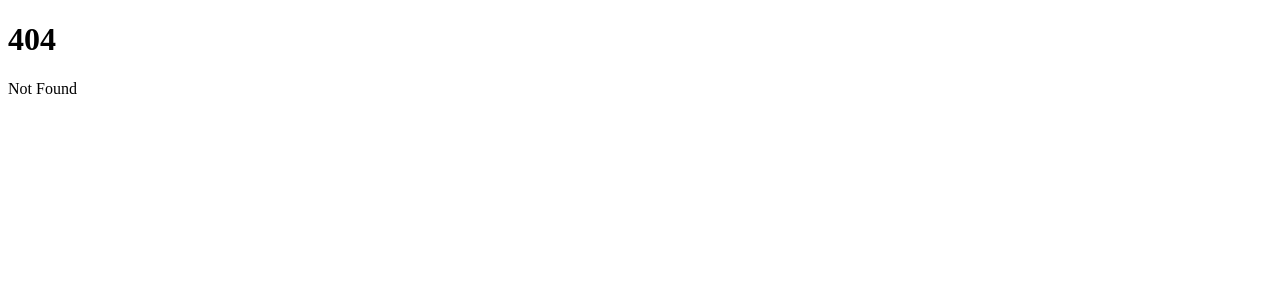
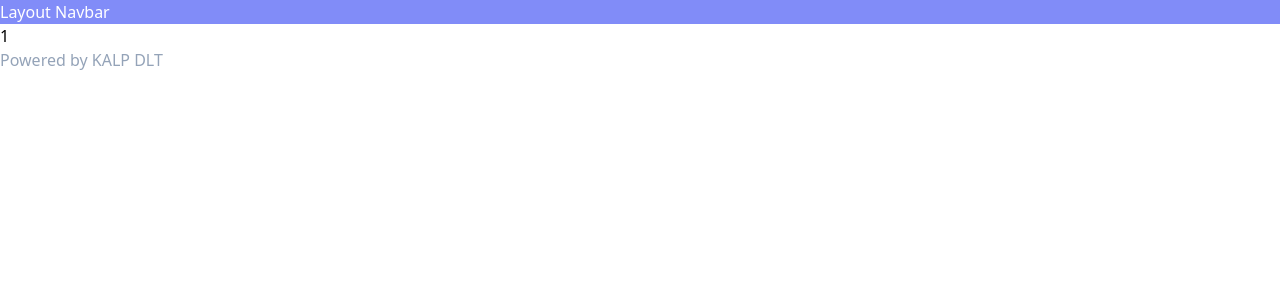
Before and after one commit to gitKashish/buildthon-senior, a SvelteKit app in the folder web-app/: page /1 in a window 1280 px wide. Before the commit this address had no page. Shown: the top 300 px of the page. Built offline with nearby package versions, Linux system fonts and the light colour scheme.

Commit message:
Added tailwindcss, and created ui for homepage

```diff
--- a/web-app/package.json
+++ b/web-app/package.json
@@ -13,8 +13,11 @@
 		"@sveltejs/adapter-auto": "^3.0.0",
 		"@sveltejs/kit": "^2.0.0",
 		"@sveltejs/vite-plugin-svelte": "^4.0.0-next.6",
+		"autoprefixer": "^10.4.20",
+		"postcss": "^8.4.47",
 		"svelte": "^5.0.0-next.1",
 		"svelte-check": "^4.0.0",
+		"tailwindcss": "^3.4.12",
 		"typescript": "^5.0.0",
 		"vite": "^5.0.3"
 	},
--- /dev/null
+++ b/web-app/postcss.config.js
@@ -0,0 +1,7 @@
+export default {
+  plugins: {
+    'postcss-import': {},
+    tailwindcss: {},
+    autoprefixer: {},
+  }
+}
--- /dev/null
+++ b/web-app/src/app.css
@@ -0,0 +1,7 @@
+@tailwind base;
+@tailwind components;
+@tailwind utilities;
+
+html {
+    background-color: rgb(255, 255, 255);
+}
--- a/web-app/src/lib/index.ts
+++ /dev/null
@@ -1 +0,0 @@
-// place files you want to import through the `$lib` alias in this folder.
--- /dev/null
+++ b/web-app/src/routes/+layout.svelte
@@ -0,0 +1,8 @@
+<script lang="ts">
+  import "../app.css";
+  let {children} = $props();
+</script>
+
+<nav class="bg-indigo-400 text-white">Layout Navbar</nav>
+{@render children()}
+<footer class= "text-slate-400">Powered by KALP DLT</footer>
--- a/web-app/src/routes/+page.svelte
+++ b/web-app/src/routes/+page.svelte
@@ -1,2 +1,28 @@
-<h1>Welcome to SvelteKit</h1>
-<p>Visit <a href="https://kit.svelte.dev">kit.svelte.dev</a> to read the documentation</p>
+<script>
+</script>
+
+<div class="flex flex-col gap-4 justify-center items-center min-h-screen p-6">
+    <div class="flex flex-col justify-center items-center text-slate-600 text-6xl min-h-20 font-extrabold">
+        DeVote
+        <div class="flex justify-center items-center text-slate-500 text-xl">
+            Decentralized Voting
+            </div>
+        </div>
+    <div class="w-full max-w-sm space-y-4">
+        <input
+            class="rounded-lg border border-gray-300 p-3 w-full focus:outline-none focus:ring-2 focus:ring-indigo-500"
+            type="text"
+            placeholder="Enter the Poll ID"
+        />
+        <button
+            class="rounded-lg bg-indigo-500 text-white font-medium w-full h-12 hover:bg-indigo-600 transition duration-300 ease-in-out"
+        >
+            Submit
+        </button>
+        <button
+            class="rounded-lg border border-indigo-500 text-indigo-500 font-medium w-full h-12 hover:bg-indigo-500 hover:text-white transition duration-300 ease-in-out"
+        >
+            Create Poll
+        </button>
+    </div>
+</div>
--- /dev/null
+++ b/web-app/src/routes/[pollId]/+page.svelte
@@ -0,0 +1,6 @@
+<script lang="ts">
+    import {page} from '$app/stores';
+    const pollId = $page.params.pollId;
+</script>
+
+<h1>{pollId}</h1>
--- /dev/null
+++ b/web-app/tailwind.config.js
@@ -0,0 +1,8 @@
+/** @type {import('tailwindcss').Config} */
+export default {
+  content: ['./src/**/*.{html,js,svelte,ts}'],
+  theme: {
+    extend: {}
+  },
+  plugins: []
+};
```
Also changed, not shown: 1 other file (tests, documents, lock files or other folders).
